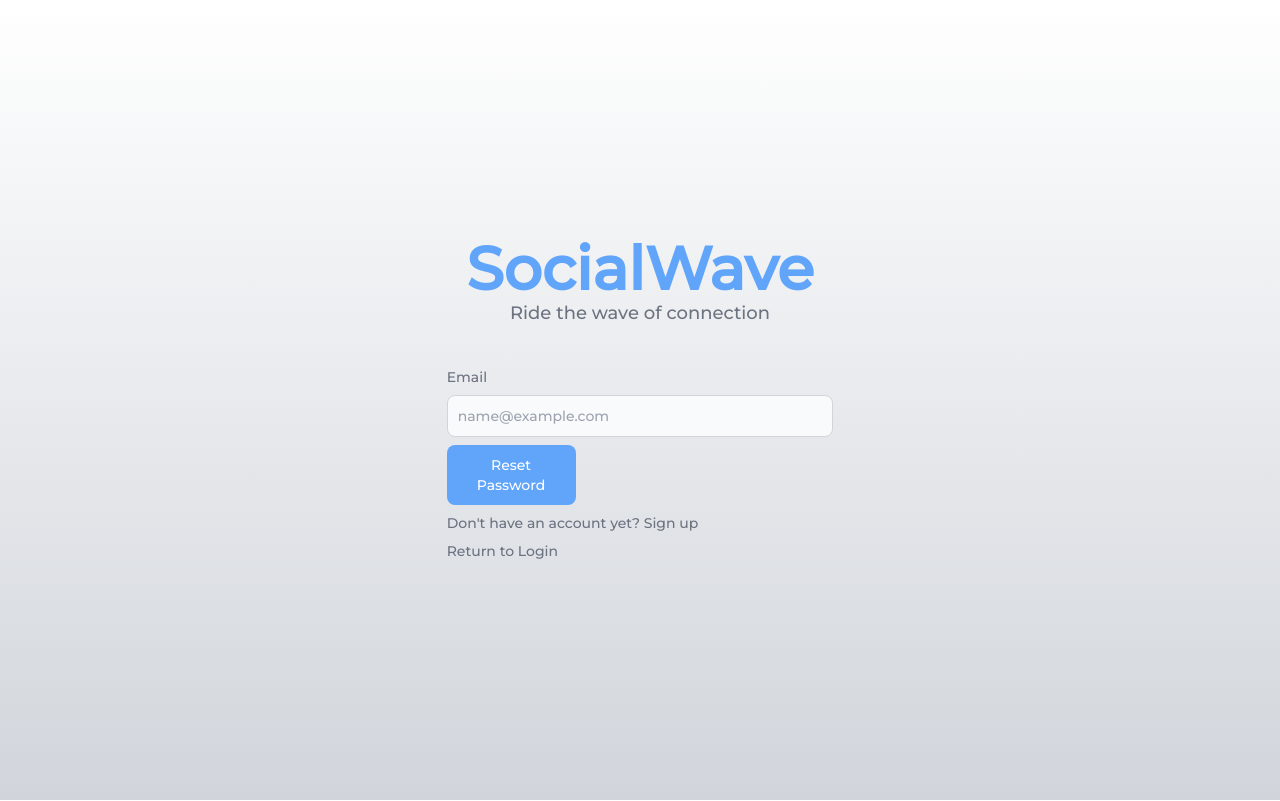
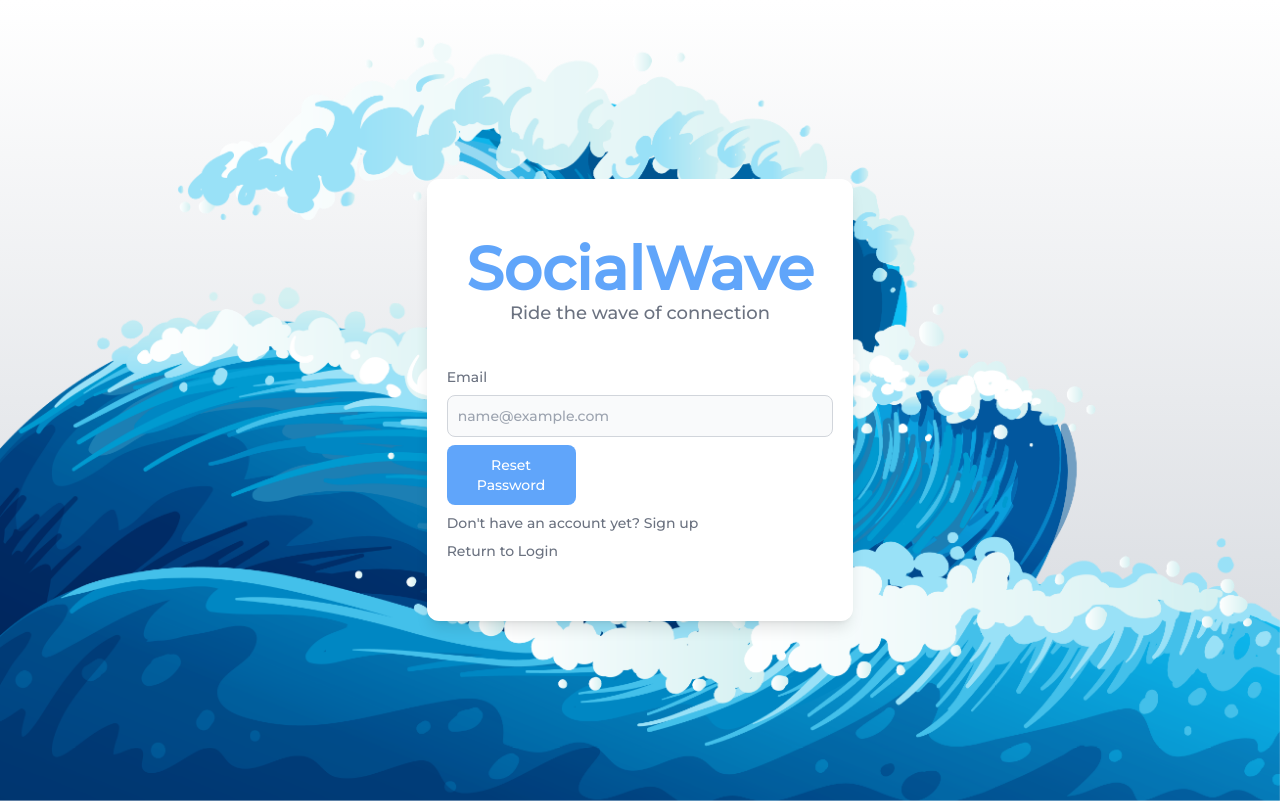
Before and after one commit to jll38/social-wave, a Next.js app: page /recover in a window 1280 px wide. Built offline with nearby package versions, Linux system fonts and the light colour scheme.

Commit message:
Login and recover page work

```diff
--- a/src/pages/index.tsx
+++ b/src/pages/index.tsx
@@ -29,6 +29,7 @@ export default function Home() {
         <link rel="icon" href="/favicon.ico" />
       </Head>
       <main id="hero-screen">
+
       <Image src={"/images/700821.png"} alt="background img" fill={true} className={`absolute -z-10 ${animations.bob}`} />
         <div className="min-h-screen flex items-center justify-center object-center z-50">
           <div className="text-center w-full sm:w-3/4 md:w-1/3 rounded-xl bg-white py-10 shadow-lg">
--- a/src/pages/recover.tsx
+++ b/src/pages/recover.tsx
@@ -1,9 +1,12 @@
 import Link from "next/link";
+import Image from "next/image";
+import animations from "../styles/animations.module.css"
 export default function Recover() {
   return (
     <main id="hero-screen">
+      <Image src={"/images/700821.png"} alt="background img" fill={true} className={`absolute -z-10 ${animations.bob}`} />
       <div className="min-h-screen flex items-center justify-center object-center">
-        <div className="text-center w-full sm:w-3/4 md:w-1/3 rounded-md">
+        <div className="text-center w-full sm:w-3/4 md:w-1/3 rounded-xl bg-white py-10 shadow-lg">
           <div id="login-box-header" className=" my-5">
             <h1 className="text-blue-400 text-6xl font-bold"><Link href="/">SocialWave</Link></h1>
             <p className="text-gray-500 text-lg">Ride the wave of connection</p>
```
